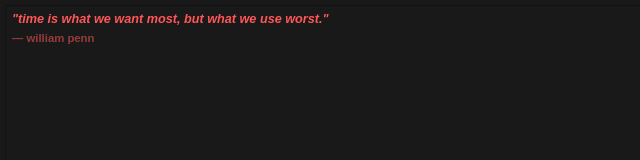
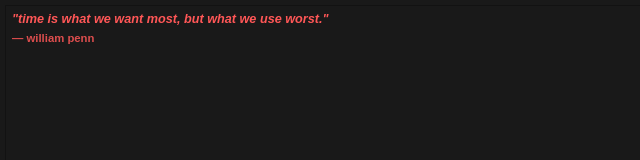
Before and after one commit to nitin-natarajan/quote-widget, a plain HTML site: page index.html in a window 1280 px wide. Shown: the full height of the page, 0-640 px from the left. Drawn offline with Linux system fonts and the light colour scheme.

Commit message:
Update index.html

```diff
--- a/index.html
+++ b/index.html
@@ -26,7 +26,7 @@
           font-size: 8.5pt;
           color: #ff5757;
           font-weight: bold;
-          opacity: 0.55;
+          opacity: 0.85;
           margin-top: 1px;
       }
     </style>
```
